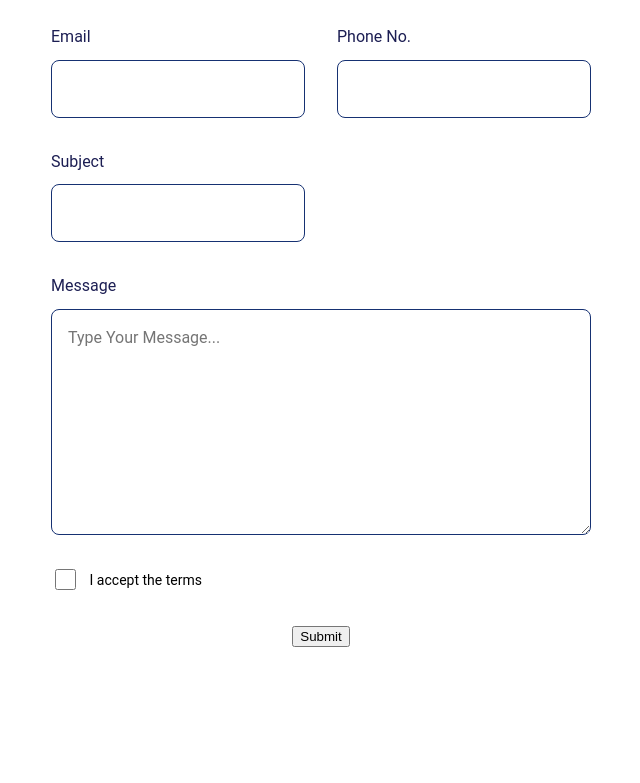
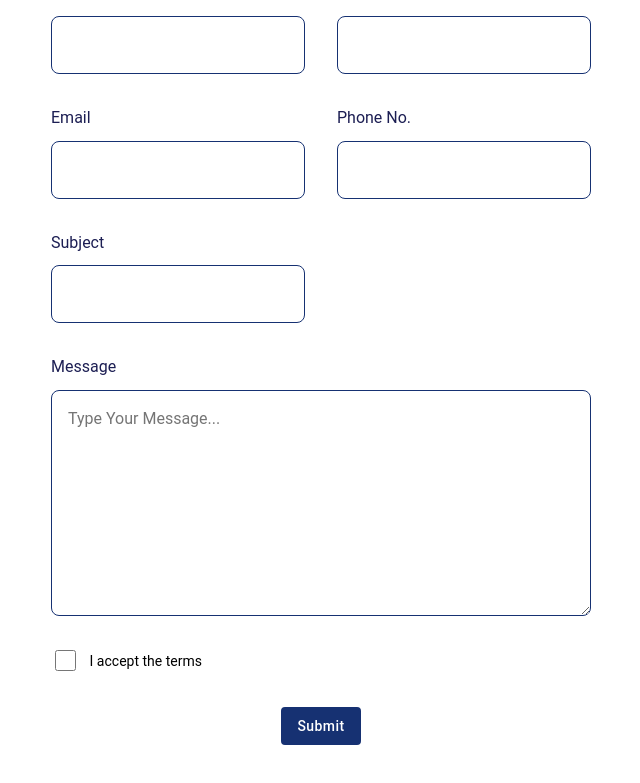
Before and after one commit to NIMESH939/my-portfolio, a React (Create React App) app: page / in a window 1280 px wide. Shown: the part 3914-4697 px from the top of the page, without its empty margins (367-1007 px from the left). Built offline with nearby package versions, Linux system fonts and the light colour scheme.

Commit message:
ContactMe1

```diff
--- a/src/App.css
+++ b/src/App.css
@@ -507,6 +507,14 @@ h3{
     justify-content: flex-start;
 }
 
+.SubmitButton {
+    display: flex;
+    flex-direction: column;
+    justify-content: center;
+    align-items: center;
+
+}
+
 input[type="checkbox"] {
     width: 21px;
     height: 21px;
--- /dev/null
+++ b/src/Components/Buttons/SubmitButn.jsx
@@ -0,0 +1,33 @@
+import * as React from "react";
+import Stack from "@mui/material/Stack";
+import Button from "@mui/material/Button";
+
+function SubmitButn() {
+  return (
+    <div className="ButtonContainer">
+      <Stack spacing={2} direction="row">
+        <Button
+          variant="outlined"
+          type="submit"
+          sx={{
+            backgroundColor: "#163172",
+            borderColor: "#163172",
+            borderWidth: 2,
+            color: "white",
+            "&:hover": {
+              color: "#163172",
+              borderColor: "#D6E4F0",
+              borderWidth: 2,
+              backgroundColor: "#D6E4F0",
+            },
+            textTransform: "none",
+          }}
+        >
+          Submit
+        </Button>
+      </Stack>
+    </div>
+  );
+}
+
+export default SubmitButn;
--- a/src/Pages/HomePage/ContactMe.jsx
+++ b/src/Pages/HomePage/ContactMe.jsx
@@ -1,4 +1,5 @@
 import React from "react";
+import SubmitButn from "../../Components/Buttons/SubmitButn";
 
 function ContactMe() {
   return (
@@ -8,7 +9,10 @@ function ContactMe() {
           <p className="SubTitle">Get In Touch</p>
           <h2>Contact Me</h2>
           <p className="text-lg">
-            Lorem ipsum, dolor sit amet consectetur adipisicing elit. Amet, ex.
+            <br />
+            I’m very approachable and would love to speak to you. Feel
+            <br /> free to call, send me an email . Follow me in social media or
+            <br /> simply complete the enquiry form.
           </p>
         </div>
         <form action="" className="ContactFormContainer">
@@ -85,10 +89,8 @@ function ContactMe() {
             />
             <span className="text-sm">I accept the terms</span>
           </label>
-          <div>
-            <button className="btn btn-primary contact--form--btn">
-              Submit
-            </button>
+          <div className="SubmitButton">
+            <SubmitButn />
           </div>
         </form>
       </section>
```
